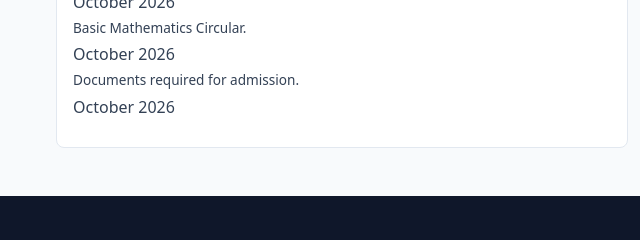
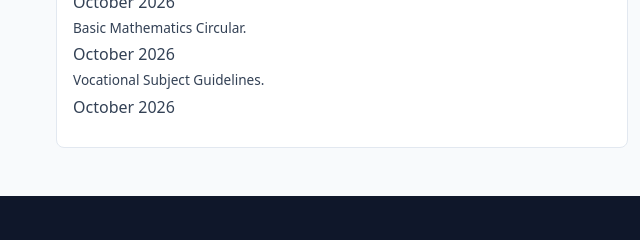
Before and after one commit to gssparbuk1964/gssparbuk1964.github.io, a plain HTML site: page index.html in a window 1280 px wide. Shown: the part 956-1196 px from the top of the page, 0-640 px from the left. Drawn offline with Linux system fonts and the light colour scheme.

Commit message:
Update index.html

```diff
--- a/index.html
+++ b/index.html
@@ -185,7 +185,7 @@ The school’s infrastructure is designed to support a diverse curriculum, offer
                                 <span class="16-10-2026">October 2026</span>
 				<p><a href="cbsebmc.pdf" target="_blank" style="color: inherit; text-decoration: none;">Basic Mathematics Circular.</a></p>
                                 <span class="16-10-2026">October 2026</span>
-				<p><a href="academic.pdf" target="_blank" style="color: inherit; text-decoration: none;">Documents required for admission.</a></p>
+				<p><a href="vocrules.pdf" target="_blank" style="color: inherit; text-decoration: none;">Vocational Subject Guidelines.</a></p>
                                 <span class="16-10-2026">October 2026</span>
 
 			    </div>
```
